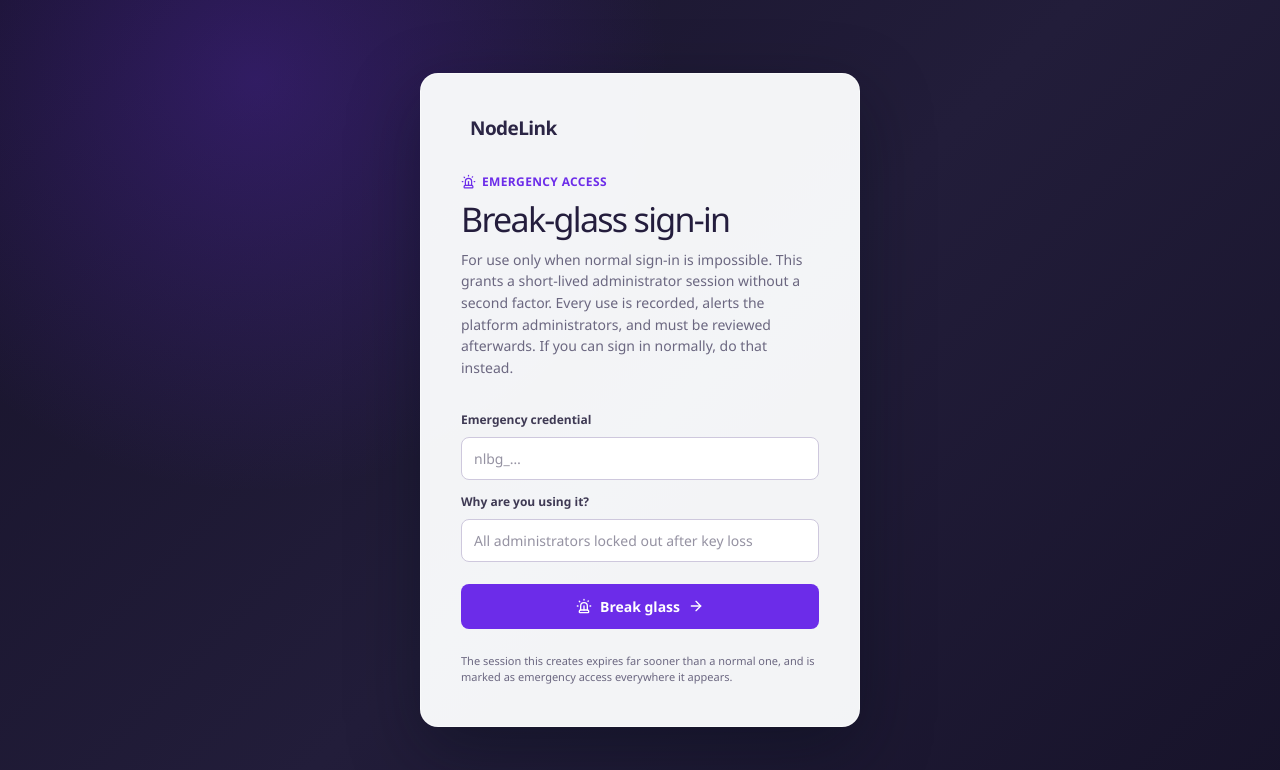
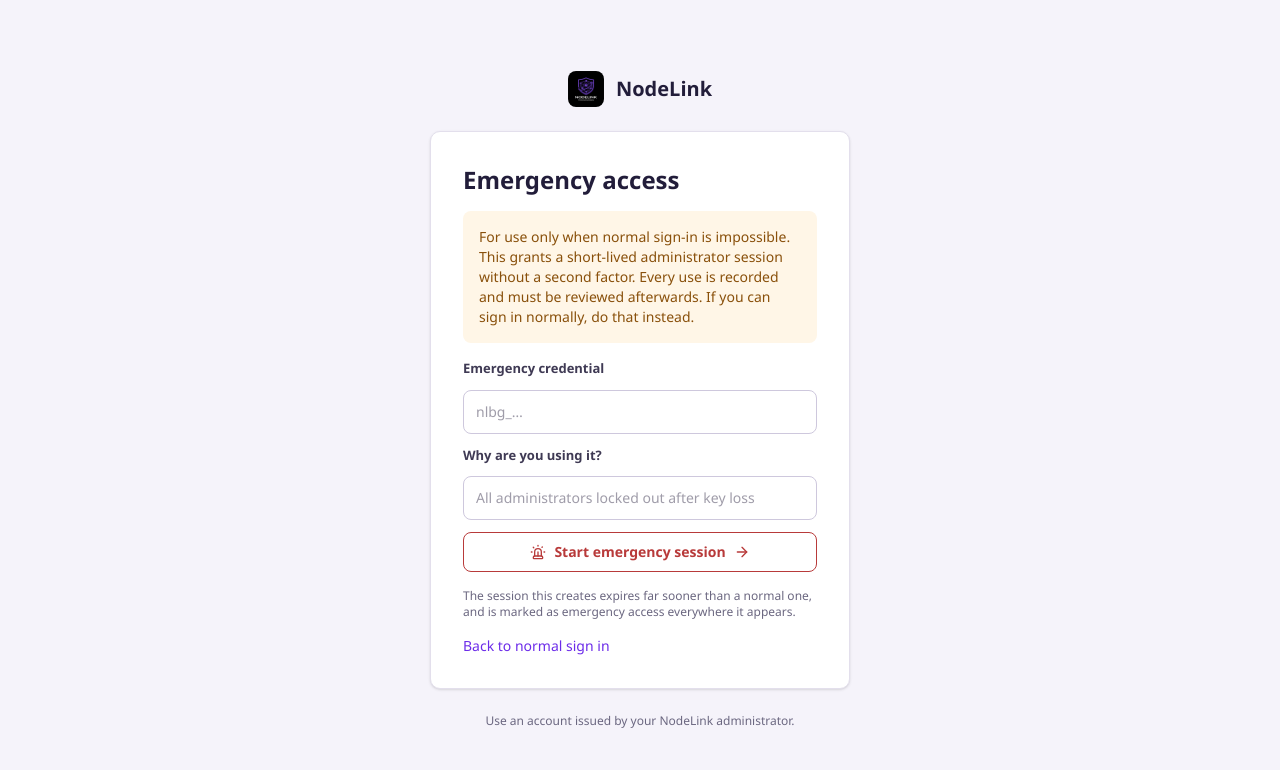
Before and after one commit to lcolon231/rmm-agent, a Next.js app in the folder dashboard/: page /login/break-glass in a window 1280 px wide. Shown: the top 770 px of the page. Built offline with nearby package versions, Linux system fonts and the light colour scheme; no server answers.

Commit message:
feat(dashboard): redesign emergency sign-in with preserved credential flow

```diff
--- a/dashboard/src/app/login/break-glass/page.tsx
+++ b/dashboard/src/app/login/break-glass/page.tsx
@@ -7,11 +7,7 @@ import { getDashboardSession } from "@/lib/dashboard-session";
 
 export const dynamic = "force-dynamic";
 
-/**
- * Emergency sign-in (issue #69). Deliberately not linked from the sign-in page:
- * it is a documented URL for an incident runbook, not a visible alternative to
- * signing in normally.
- */
+/** Emergency sign-in with the existing sealed credential flow. */
 export default async function BreakGlassLoginPage() {
   const session = await getDashboardSession();
   if (session.kind === "authenticated") {
--- a/dashboard/src/components/break-glass-activate-form.tsx
+++ b/dashboard/src/components/break-glass-activate-form.tsx
@@ -3,6 +3,9 @@
 "use client";
 
 import { ArrowRight, Siren } from "lucide-react";
+import Link from "next/link";
+import { AuthFrame } from "./auth/auth-frame";
+import { Button } from "./ui/button";
 import type { FormEvent } from "react";
 import { useState } from "react";
 
@@ -54,18 +57,12 @@ export function BreakGlassActivateForm() {
   }
 
   return (
-    <main className="login-page">
-      <section className="login-panel" aria-labelledby="bg-title">
-        <div className="login-brand">
-          <span className="brand-mark"><span /><span /><span /></span>
-          <strong>NodeLink</strong>
-        </div>
-        <span className="login-eyebrow"><Siren size={15} /> Emergency access</span>
-        <h1 id="bg-title">Break-glass sign-in</h1>
-        <p>
+    <AuthFrame>
+        <h1 id="bg-title">Emergency access</h1>
+        <p className="rounded-lg bg-(--amber-soft) p-4 text-[#89500b]">
           For use only when normal sign-in is impossible. This grants a
           short-lived administrator session without a second factor. Every use is
-          recorded, alerts the platform administrators, and must be reviewed
+          recorded and must be reviewed
           afterwards. If you can sign in normally, do that instead.
         </p>
         <form onSubmit={submit}>
@@ -90,16 +87,16 @@ export function BreakGlassActivateForm() {
             required
             type="text"
           />
-          {error ? <p className="login-error" role="alert">{error}</p> : null}
-          <button disabled={isBusy} type="submit">
-            <Siren size={16} /> {isBusy ? "Verifying…" : "Break glass"} <ArrowRight size={16} />
-          </button>
+          {error ? <p className="rounded-lg bg-(--red-soft) p-3 text-(--red)" role="alert">{error}</p> : null}
+          <Button variant="danger" disabled={isBusy} type="submit">
+            <Siren size={16} /> {isBusy ? "Verifying…" : "Start emergency session"} <ArrowRight size={16} />
+          </Button>
         </form>
         <small>
           The session this creates expires far sooner than a normal one, and is
           marked as emergency access everywhere it appears.
         </small>
-      </section>
-    </main>
+      <Link href="/login">Back to normal sign in</Link>
+    </AuthFrame>
   );
 }
```
Also changed, not shown: 1 other file (tests, documents, lock files or other folders).
